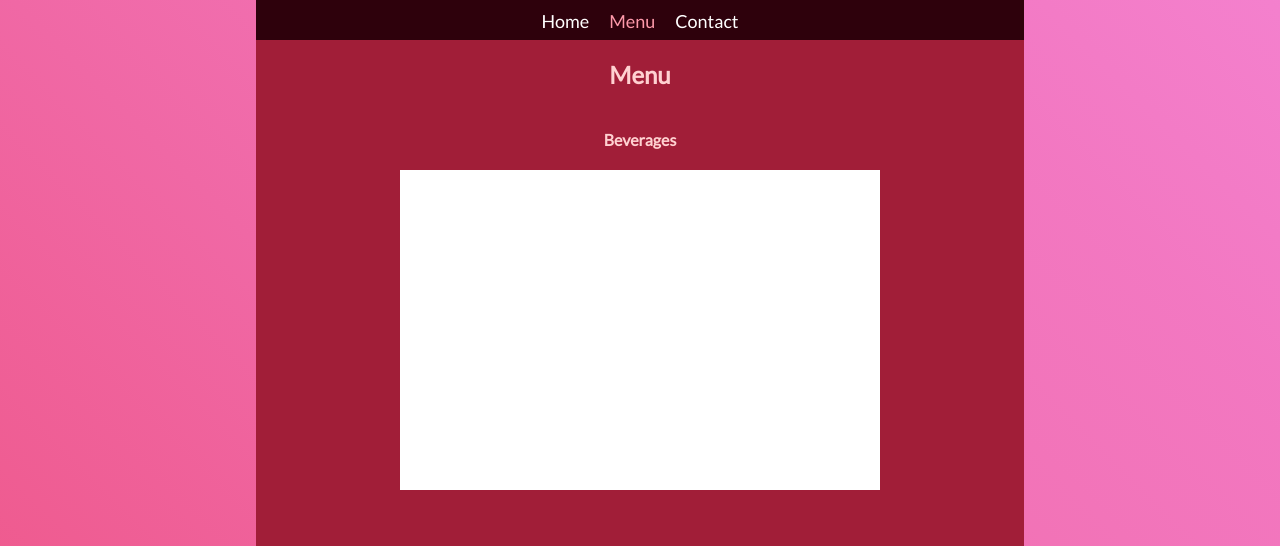
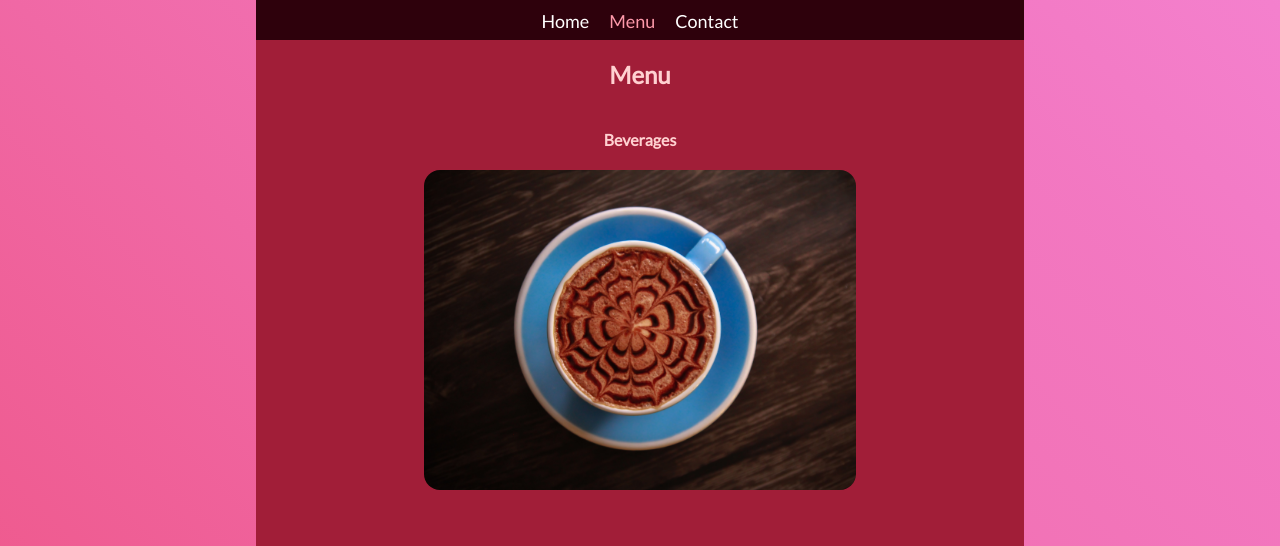
Before and after one commit to EnterOrion/restaurant-page, a website built with webpack: page dist/index.html in a window 1280 px wide. Both pictures are taken after a click on the button "Menu". Shown: the top 546 px of the page. Built offline with nearby package versions, Linux system fonts and the light colour scheme.

Commit message:
Add images to menu

```diff
--- a/src/pages/menu.js
+++ b/src/pages/menu.js
@@ -17,6 +17,19 @@ function menuPage() {
     const item5 = createDiv("item5");
 
 
+    const image1 = createImage("image1", "images/latte.jpg", "A latte");
+    const image2 = createImage("image2", "images/iceLatte.jpg", "An iced latte");
+    const image3 = createImage("image3", "images/matcha.jpg", "A matcha latte");
+    const image4 = createImage("image4", "images/toast.jpg", "Toast with jam");
+    const image5 = createImage("image5", "images/cookies.jpg", "Plate of cookies");
+
+    item1.appendChild(image1);
+    item2.appendChild(image2);
+    item3.appendChild(image3);
+    item4.appendChild(image4);
+    item5.appendChild(image5);
+
+
     content.appendChild(menuHeader);
     content.appendChild(drinkHeader);
     menuItems.appendChild(item1);
@@ -34,6 +47,14 @@ function createDiv(id) {
     return divItem;
 }
 
+function createImage(id, src, alt) {
+    const imgItem = document.createElement("img");
+    imgItem.setAttribute('id', id);
+    imgItem.src = src;
+    imgItem.alt = alt;
+    return imgItem;
+}
+
 
 function activeButton(id) {
     const activeButton = document.querySelector('.tab.active');
```
Also changed, not shown: dist/images/cookies.jpg (added), dist/images/latte.jpg (added), dist/images/matcha.jpg (added), dist/index.html, dist/main.js, dist/style.css, dist/style.scss, 3 other files.
